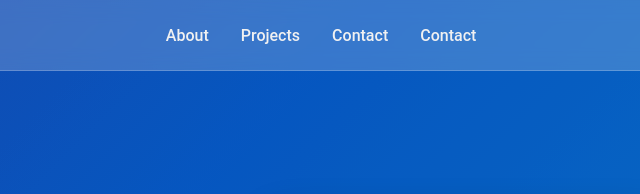
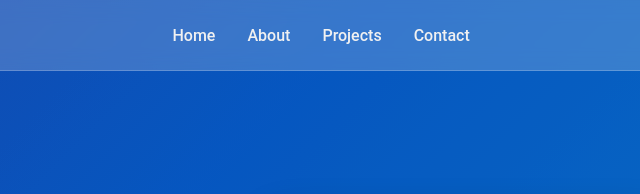
Before and after one commit to christleeada/christleeada.github.io, a plain HTML site: page index.html in a window 1280 px wide. Shown: the top 194 px of the page, 392-1032 px from the left. Drawn offline with Linux system fonts and the light colour scheme.

Commit message:
fixed issue on homepage nav links

```diff
--- a/index.html
+++ b/index.html
@@ -16,10 +16,10 @@
         <div class="nav-container">
             <a href="#" class="logo">Christ Lee</a>
             <ul class="nav-links">
-                <a href="about.html">About</a>
-                <a href="projects.html">Projects</a>
-                <a href="contact.html">Contact</a>
-                <li><a href="#contact">Contact</a></li>
+                <li><a href="index.html">Home</a></li>
+                <li><a href="about.html">About</a></li>
+                <li><a href="projects.html">Projects</a></li>
+                <li><a href="contact.html">Contact</a></li>
             </ul>
             <div class="hamburger">
                 <div class="line"></div>
```
